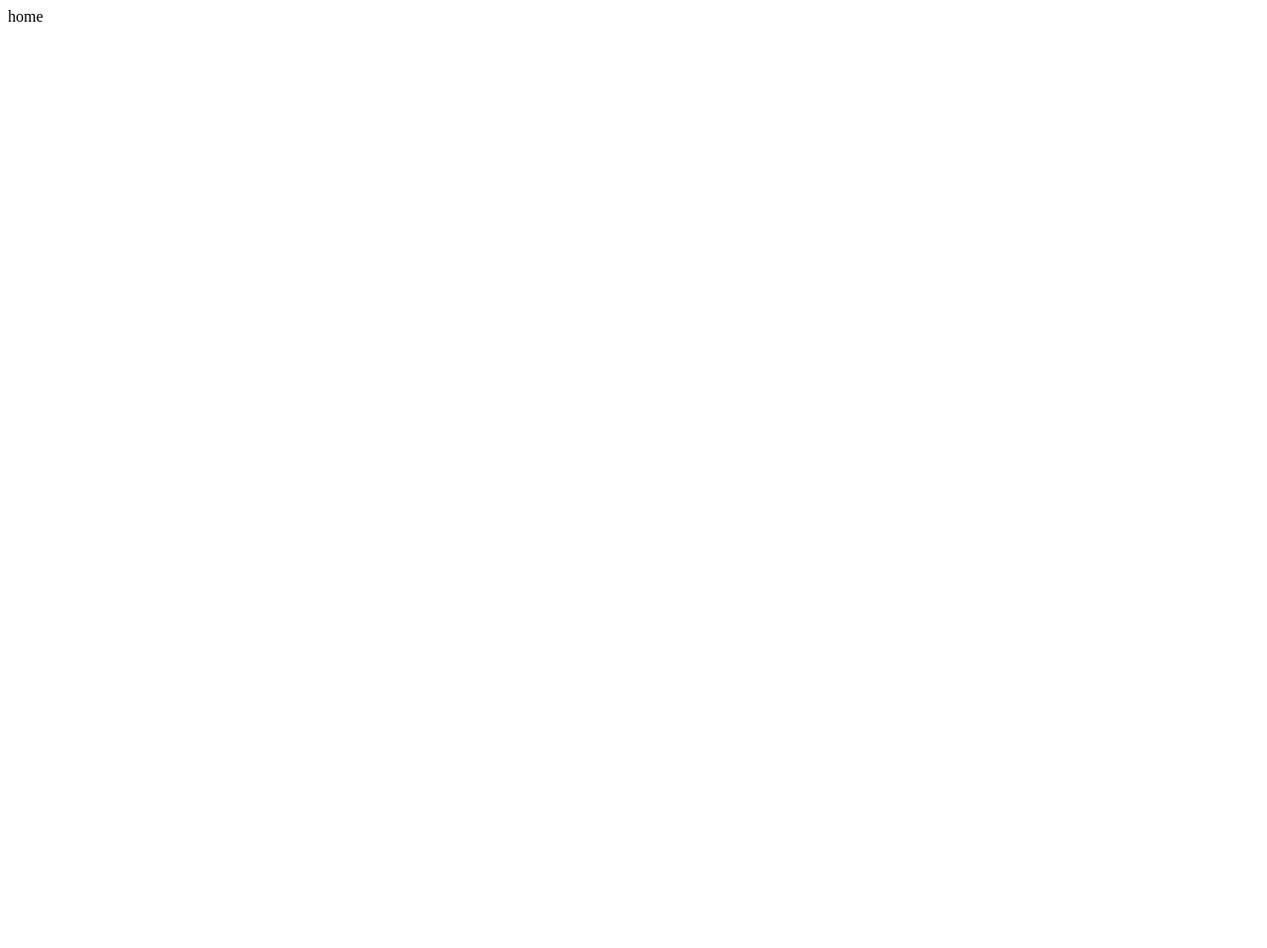
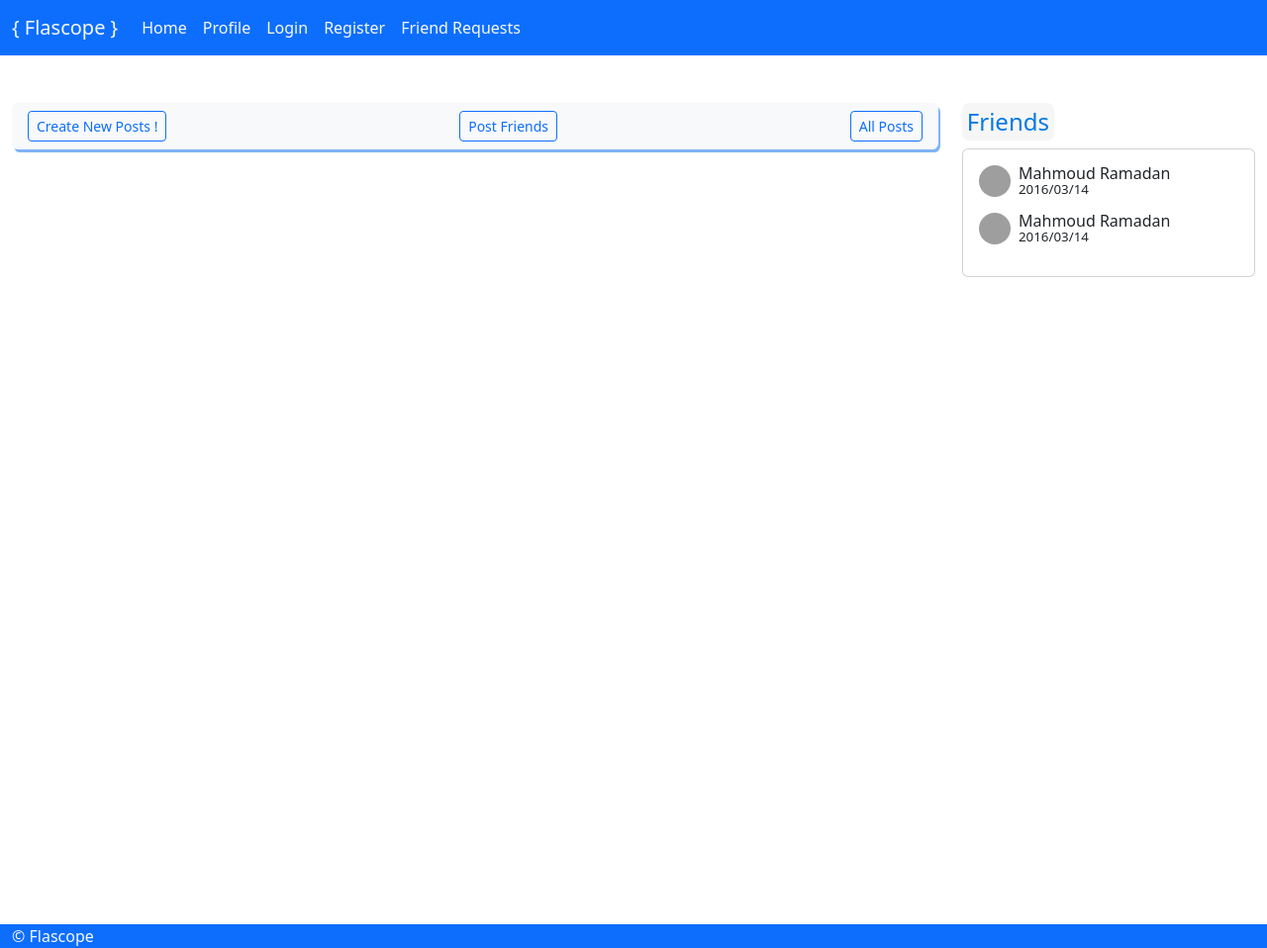
Before and after one commit to mahmoudramadan0040/Social-App, a Flask app: page /home in a window 1280 px wide. Before the commit the page is almost empty. Shown: the whole page at 99% size. Before the commit the page ends 22 px from the top, so only its background shows below. Run offline with Flask 3, Linux system fonts and the light colour scheme; the visitor is signed in with stand-in values (Sample User, id 1); data that the repository does not hold is empty; some libraries are stand-ins or nearby versions; grey boxes are pictures that could not be loaded.

Commit message:
post home

```diff
--- a/flask_app/routes.py
+++ b/flask_app/routes.py
@@ -10,9 +10,24 @@ import os
 #home endpoint
 @app.route('/home')
 @app.route('/')
-@login_required
+# @login_required
 def home():
-    return "home"
+    with app.app_context():
+        print(current_user.is_authenticated)
+        if current_user.is_authenticated:
+            posts = Post.query.filter_by(privacy = '1').all();
+            print(posts)
+        else :
+            posts = db.session.query(
+            Post,
+            User
+            )\
+            .join(User, Post.user_id == User.id and Post.privacy=='0')\
+            .all();
+
+            print(posts)
+
+    return render_template('home.html' ,posts=posts)
 
 
 #login endpoint
@@ -61,6 +76,7 @@ def register():
 @login_required
 def profile():
     test_user = User.query.filter_by( email = current_user.email).first()
+
     test_post = Post.query.filter_by(user_id = test_user.id).all()
     context = {'user':test_user, 'posts':test_post}
     if request.method == 'POST':
--- a/flask_app/templates/home.html
+++ b/flask_app/templates/home.html
@@ -5,12 +5,38 @@
     <div class="row d-flex flex-wrap justify-content-between">
 
         <div class="col-lg-9 col-md-9 col-sm-6">
+            {% if current_user.is_authenticated %}
             <nav class="navbar bg-body-tertiary mb-5 sub_nav d-flex justify-content-between">
                 <button class="btn btn-sm btn-outline-primary ms-3 me-3" type="button">Create New Posts ! </button>
                 <button class="btn btn-sm btn-outline-primary ms-3 me-3" type="button"> Post Friends </button>
                 <button class="btn btn-sm btn-outline-primary ms-3 me-3" type="button"> All Posts </button>
             </nav>
+            {% endif %}
+            {% for post in posts %}
+            <div class="card mb-3" style="width:100%">
+                <div class="card-body">
+                    <div class="d-flex align-items-center mb-3">
+                        <img  class="post-image me-2" src="https://cdn.shopify.com/s/files/1/0646/5051/0575/files/main-banner-1_1076x500.jpg?v=1654170706;"/>
+                        <div class="d-block title_date ">
+                            <div> {{post.User.username}} </div>
+                            <div style="font-size: smaller;font-weight: 400;"> {{post.Post.date_posted}}</div>
+                        </div>
+                    </div>
 
+                  <h4 class="card-subtitle mb-2 post_title ">{{post.Post.title}}</h4>
+                  <p class="card-text">{{post.Post.content}}</p>
+                </div>
+            </div>
+            {% endfor %}
+
+
+
+
+
+        </div>
+        <div class="col-lg-3 col-md-3 col-sm-6 friend-request vh-100">
+            {% if current_user.is_authenticated %}
+            <h4 class="post_title"> Friends </h4>
             <div class="card mb-3" style="width:100%">
                 <div class="card-body">
                     <div class="d-flex align-items-center mb-3">
@@ -20,23 +46,17 @@
                             <div style="font-size: smaller;font-weight: 400;"> 2016/03/14</div>
                         </div>
                     </div>
-
-                  <h4 class="card-subtitle mb-2 post_title ">Welcome to Egypt</h4>
-                  <p class="card-text">Lorem ipsum dolor sit amet consectetur adipisicing elit. Porro rem facere iure reprehenderit nobis nostrum fuga aliquam magnam voluptas quo molestias praesentium, dolores dolorum ullam magni unde numquam minima iusto?</p>
+                    <div class="d-flex align-items-center mb-3">
+                        <img  class="post-image me-2" src="https://cdn.shopify.com/s/files/1/0646/5051/0575/files/main-banner-1_1076x500.jpg?v=1654170706;"/>
+                        <div class="d-block title_date ">
+                            <div> Mahmoud Ramadan </div>
+                            <div style="font-size: smaller;font-weight: 400;"> 2016/03/14</div>
+                        </div>
+                    </div>
                 </div>
             </div>
+            {% endif %}
 
-        </div>
-        <div class="col-lg-3 col-md-3 col-sm-6 friend-request vh-100">
-            <div class="card" style="width: 15rem;">
-                <div class="card-body">
-                  <h5 class="card-title">Card title</h5>
-                  <h6 class="card-subtitle mb-2 text-muted">Card subtitle</h6>
-                  <p class="card-text">Some quick example text to build on the card title and make up the bulk of the card's content.</p>
-                  <a href="#" class="card-link">Card link</a>
-                  <a href="#" class="card-link">Another link</a>
-                </div>
-              </div>
         </div>
 
     </div>
```
Also changed, not shown: flask_app/static/images/images.png (added).
